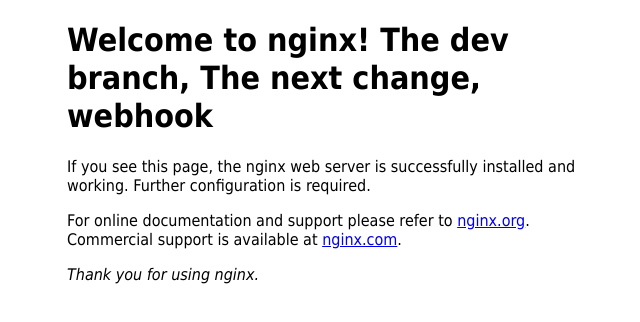
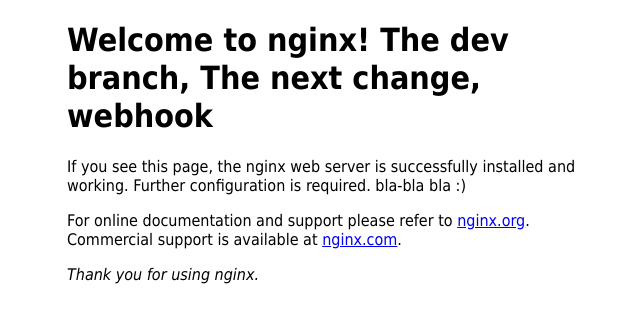
Before and after one commit to lordlive/webtest, a plain HTML site: page index.html in a window 1280 px wide. Shown: the whole page, without its empty margins (293-933 px from the left). Drawn offline with Linux system fonts and the light colour scheme.

Commit message:
Change 7

```diff
--- a/index.html
+++ b/index.html
@@ -13,7 +13,7 @@
 <body>
 <h1>Welcome to nginx!  The dev branch, The next change, webhook</h1>
 <p>If you see this page, the nginx web server is successfully installed and
-working. Further configuration is required.</p>
+working. Further configuration is required. bla-bla bla :)</p>
 
 <p>For online documentation and support please refer to
 <a href="http://nginx.org/">nginx.org</a>.<br/>
```
